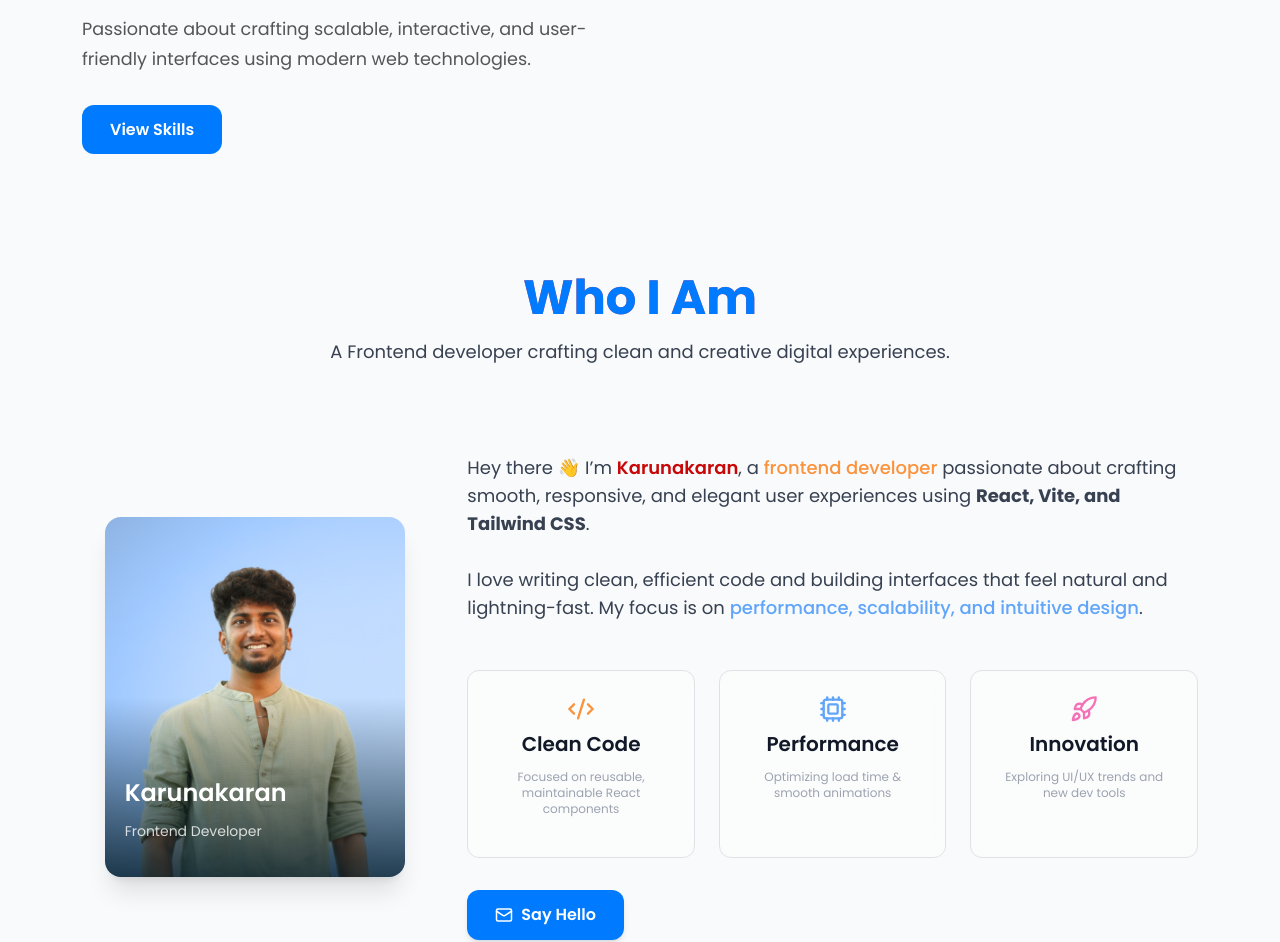
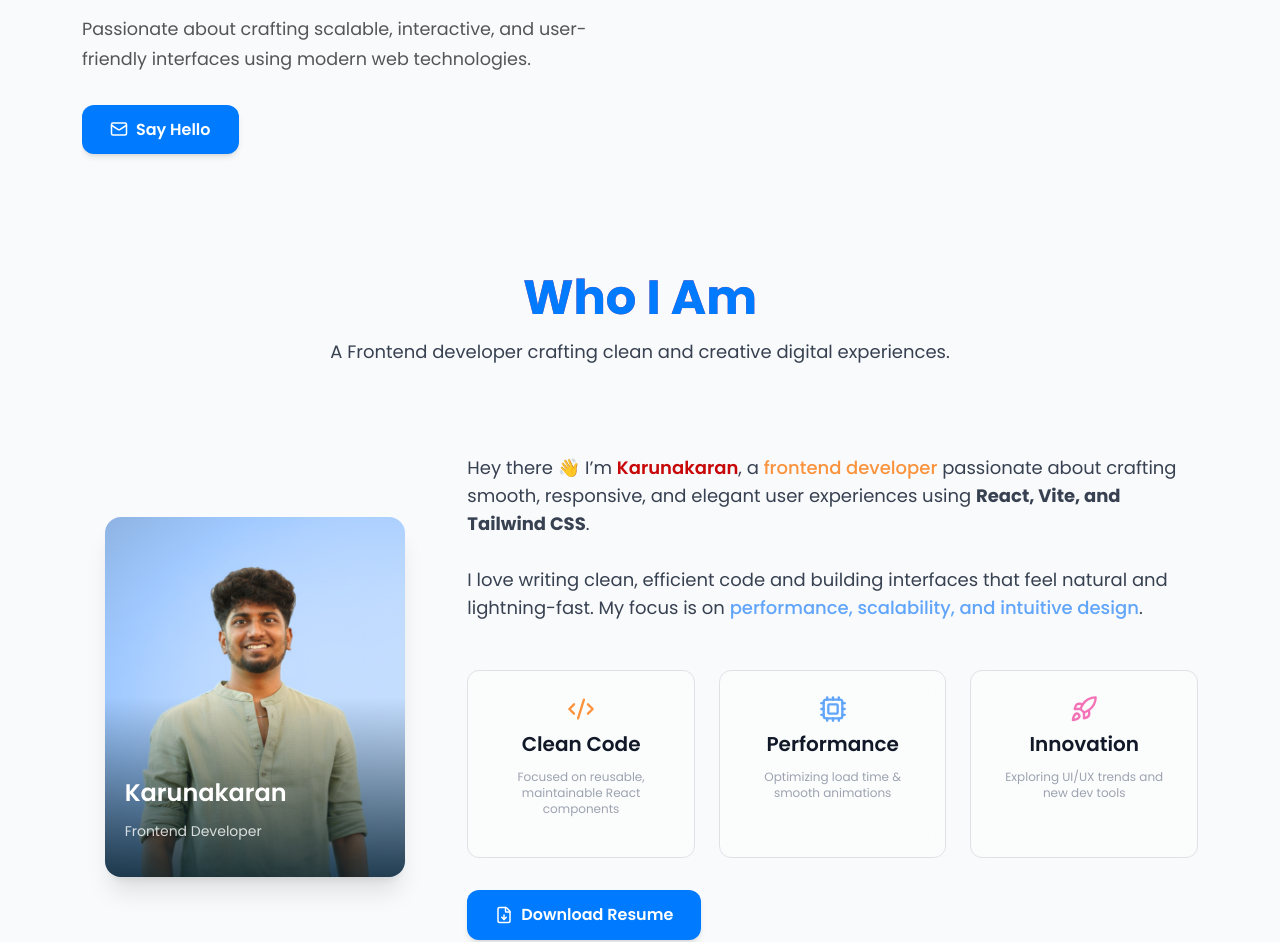
Before and after one commit to Karunakaran2/Karunakaran-Portfolio, a React (Vite) app: page / in a window 1280 px wide. Shown: the part 1158-2100 px from the top of the page. Built offline with nearby package versions, Linux system fonts and the light colour scheme.

Commit message:
pdf added

```diff
--- a/src/pages/About.jsx
+++ b/src/pages/About.jsx
@@ -1,6 +1,13 @@
 import React from "react";
 import { motion } from "framer-motion";
-import { Mail, Code2, Cpu, Rocket } from "lucide-react";
+import {
+  FileDown,
+  FileSignature,
+  FileText,
+  Code2,
+  Cpu,
+  Rocket,
+} from "lucide-react";
 import { useTheme } from "../context/ThemeContext";
 import styled from "styled-components";
 
@@ -41,7 +48,9 @@ export default function About() {
             <div className="absolute inset-0 bg-gradient-to-t from-[#001925]/80 via-transparent"></div>
             <div className="absolute bottom-5 left-5 text-white">
               <h3 className="text-2xl text-white font-semibold">Karunakaran</h3>
-              <p className="text-sm opacity-80 text-white">Frontend Developer</p>
+              <p className="text-sm opacity-80 text-white">
+                Frontend Developer
+              </p>
             </div>
           </div>
         </motion.div>
@@ -102,12 +111,12 @@ export default function About() {
           </div>
           {/* Contact Button */}
           <motion.a
-            href="mailto:karunakaran1.dn@gmail.com"
-            whileHover={{ scale: 1.05 }}
+            href="/resume/Karunakaran_S_Frontend_Engineer.pdf"
+            download
             className="w-fit shadow-md modern-btn"
           >
-            <Mail size={18} />
-            <span>Say Hello</span>
+            <FileDown size={18} />
+            <span>Download Resume</span>
           </motion.a>
         </div>
       </div>
--- a/src/pages/Banner.jsx
+++ b/src/pages/Banner.jsx
@@ -1,4 +1,6 @@
 import React, { useEffect, useState } from "react";
+import { motion } from "framer-motion";
+import { Mail } from "lucide-react";
 import Slider from "react-slick";
 import Particles from "react-tsparticles";
 import { loadSlim } from "tsparticles-slim";
@@ -101,9 +103,14 @@ export default function Banner() {
                   Passionate about crafting scalable, interactive, and
                   user-friendly interfaces using modern web technologies.
                 </p>
-                <a className="modern-btn" href="#skills">
-                  View Skills{" "}
-                </a>
+                <motion.a
+                  href="mailto:karunakaran1.dn@gmail.com"
+                  whileHover={{ scale: 1.05 }}
+                  className="w-fit shadow-md modern-btn"
+                >
+                  <Mail size={18} />
+                  <span>Say Hello</span>
+                </motion.a>
               </div>
             </Slider>
           </div>
```
Also changed, not shown: 1 other file (tests, documents, lock files or other folders).
